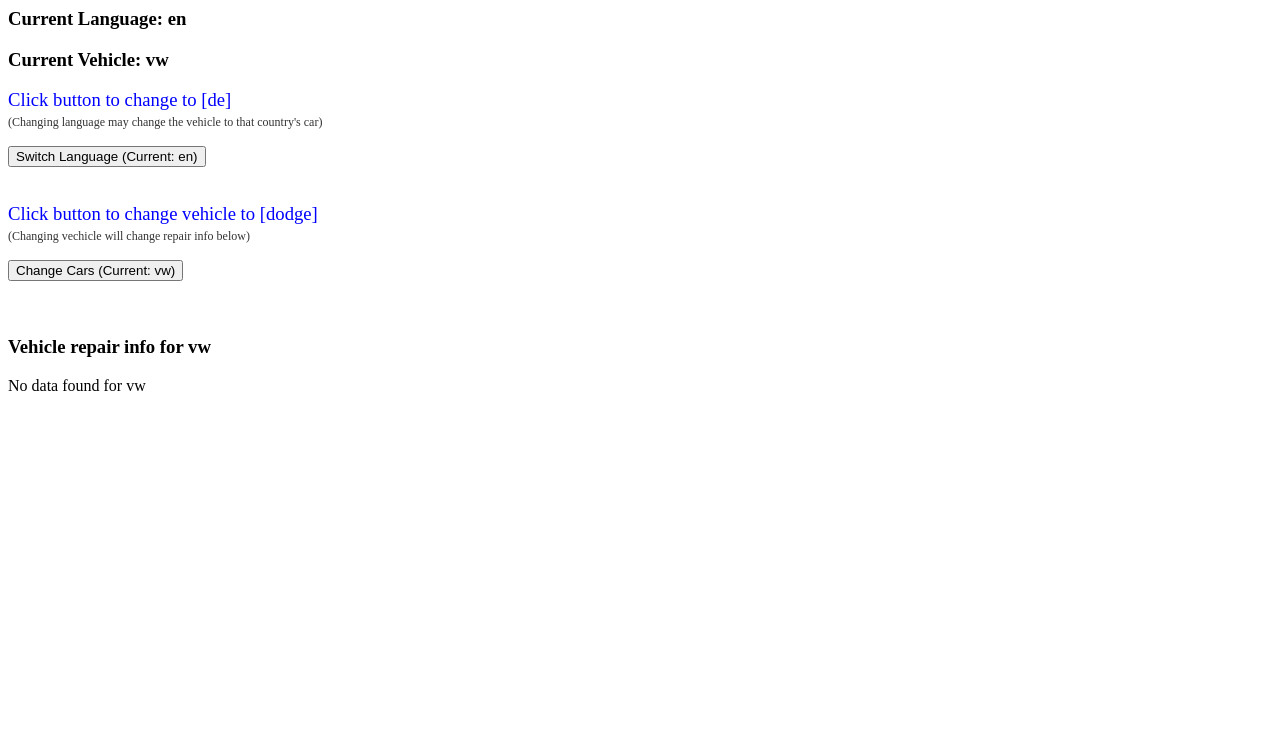
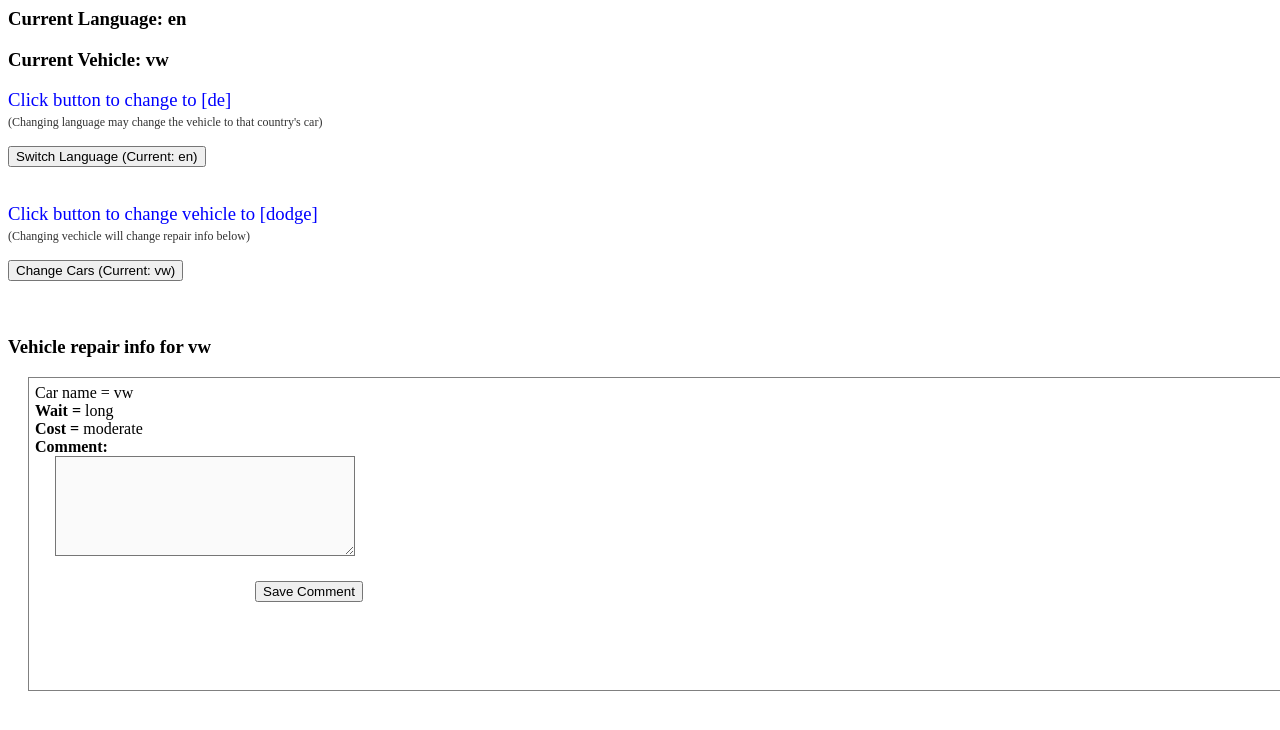
Before and after one commit to markdev101/Providers, a React (Create React App) app: page / in a window 1280 px wide. Shown: the top 730 px of the page. Built offline with nearby package versions, Linux system fonts and the light colour scheme.

Commit message:
6 files modified, 1 deleted

```diff
--- a/App.tsx
+++ b/App.tsx
@@ -1,26 +1,45 @@
 import * as React from 'react';
 import { useState } from 'react';
-// import { ReactDOM } from 'react-dom';
 
 import LanguageContext from './LanguageContext';
 import LanguageSwitcher from './LanguageSwitcher';
 import CarContext from './CarContext';
 import CarChanger from './CarChanger';
-// import RepairContext from './RepairContext';
-import RepairProvider from './RepairProvider';
+import RepairContext from './RepairContext';
 import Repairs from './Repairs';
-import { RepairData } from './RepairContext';
 
 export default function App() {
   const [language, setLanguage] = useState('en');
   const value = { language, setLanguage };
-  const [vehicle, setVehicle] = useState('vw');
-  const cars = { vehicle, setVehicle };
-  const [info, setInfo] = useState({});
+
+  // ----------------------------------------------
+  // The car context has a simple string value
+  const [car, setCar] = useState('vw');
+  const cars = { car, setCar };
+  // ----------------------------------------------
+  // The repairs context has an object that is stored stringified
+  const data = {
+    vehicles: {
+      vw: {
+        wait: 'long',
+        cost: 'moderate',
+        comment: '',
+      },
+      dodge: {
+        wait: 'short',
+        cost: 'high',
+        comment: '',
+      },
+    },
+  };
+  const stData = JSON.stringify(data);
+  // initialize context data
+  const [info, setInfo] = useState(stData);
   const repairInfo = { info, setInfo };
+  // ----------------------------------------------
 
   const lang = language === 'en' ? 'de' : 'en';
-  const v = vehicle === 'vw' ? 'dodge' : 'vw';
+  const v = car === 'vw' ? 'dodge' : 'vw';
 
   const divStyle = {
     fontSize: '14pt',
@@ -33,32 +52,19 @@
     marginTop: '-12px',
     marginBottom: '16px',
   };
-
-  const vehicleData: RepairData = {
-    vehicles: {
-      vw: {
-        wait: 'long',
-        cost: 'moderate',
-        comment: '',
-      },
-      dodge: {
-        wait: 'short',
-        cost: 'high',
-        comment: '',
-      },
-    },
-    setVehicles: ({}) => void {},
-  } as RepairData;
+  // React.useEffect(() => {
+  //   setVehicles(vehicleData.vehicles);
+  // }, []);
 
   return (
     <LanguageContext.Provider value={value}>
       <CarContext.Provider value={cars}>
-        <RepairProvider value={vehicleData}>
+        <RepairContext.Provider value={repairInfo}>
           <h3>
             Current Language: <strong>{language}</strong>
           </h3>
           <h3>
-            Current Vehicle: <strong>{vehicle}</strong>
+            Current Vehicle: <strong>{cars.car}</strong>
           </h3>
           <div style={divStyle}>Click button to change to [{lang}]</div>
           <div style={divStyle2}>
@@ -78,9 +84,9 @@
           </div>
           <br></br>
           <br></br>
-          <h3>Vehicle repair info for {vehicle}</h3>
+          <h3>Vehicle repair info for {cars.car}</h3>
           <Repairs />
-        </RepairProvider>
+        </RepairContext.Provider>
       </CarContext.Provider>
     </LanguageContext.Provider>
   );
--- a/CarChanger.tsx
+++ b/CarChanger.tsx
@@ -4,16 +4,14 @@
 import CarContext from './CarContext';
 
 const CarChanger = () => {
-  const { vehicle, setVehicle } = useContext(CarContext);
+  const { car, setCar } = useContext(CarContext);
 
   const clickHandler = () => {
-    const newcar = vehicle === 'vw' ? 'dodge' : 'vw';
-    setVehicle(newcar);
+    const newcar = car === 'vw' ? 'dodge' : 'vw';
+    setCar(newcar);
   };
   return (
-    <button onClick={() => clickHandler()}>
-      Change Cars (Current: {vehicle})
-    </button>
+    <button onClick={() => clickHandler()}>Change Cars (Current: {car})</button>
   );
 };
 
--- a/CarContext.tsx
+++ b/CarContext.tsx
@@ -1,8 +1,8 @@
 import * as React from 'react';
 
 const CarContext = React.createContext({
-  vehicle: 'vw',
-  setVehicle: () => {},
+  car: 'vw',
+  setCar: () => {},
 });
 
 export default CarContext;
--- a/LanguageSwitcher.tsx
+++ b/LanguageSwitcher.tsx
@@ -6,15 +6,15 @@
 
 const LanguageSwitcher = () => {
   const { language, setLanguage } = useContext(LanguageContext);
-  const { vehicle, setVehicle } = useContext(CarContext);
+  const { car, setCar } = useContext(CarContext);
 
   const clickHandler = () => {
     const newLang = language === 'en' ? 'de' : 'en';
     setLanguage(newLang);
     // When the language changes, this component updates the vechicle context
     // to match the locale
-    if (newLang === 'en' && vehicle !== 'dodge') setVehicle('dodge');
-    else if (newLang === 'de' && vehicle !== 'vw') setVehicle('vw');
+    if (newLang === 'en' && car !== 'dodge') setCar('dodge');
+    else if (newLang === 'de' && car !== 'vw') setCar('vw');
   };
   return (
     <button onClick={() => clickHandler()}>
--- a/RepairContext.tsx
+++ b/RepairContext.tsx
@@ -1,31 +1,8 @@
 import * as React from 'react';
 
-export interface RepairData {
-  vehicles: {};
-  setVehicles: (data: {}) => void;
-}
-
-const defaultData: RepairData = {
-  vehicles: {
-    vw: {
-      wait: 'long',
-      cost: 'moderate',
-      comment: '',
-    },
-    dodge: {
-      wait: 'short',
-      cost: 'high',
-      comment: '',
-    },
-  },
-  setVehicles: ({}) => void {},
-} as RepairData;
-
-// const RepairContext = React.createContext<RepairData>(defaultData);
-const RepairContext =
-  React.createContext<{
-    vehicles: {};
-    setVehicles: React.Dispatch<React.SetStateAction<{}>>;
-  }>(defaultData);
+const RepairContext = React.createContext({
+  info: null,
+  setInfo: () => {},
+});
 
 export default RepairContext;
--- a/RepairProvider.tsx
+++ /dev/null
@@ -1,14 +0,0 @@
-import * as React from 'react';
-import RepairContext from './RepairContext';
-
-const RepairProvider = ({ children }: Props) => {
-  const [vehicles, setVehicles] = React.useState<{}>({});
-
-  return (
-    <RepairContext.Provider value={{ vehicles, setVehicles }}>
-      {children}
-    </RepairContext.Provider>
-  );
-};
-
-export default RepairProvider;
--- a/Repairs.tsx
+++ b/Repairs.tsx
@@ -4,13 +4,26 @@
 import * as React from 'react';
 
 const Repairs = () => {
-  const car: any = useContext(CarContext);
-  const { vehicles, setVehicles } = useContext(RepairContext);
+  const carCtx: any = useContext(CarContext);
+  const repairCtx = useContext(RepairContext);
+  let info: any;
+  let textareaId = 'carDetails-' + new Date().getMilliseconds();
 
-  console.log('REPAIRS: ', vehicles, setVehicles);
-
+  console.log('REPAIRS CONTEXT:', repairCtx);
   const handleSaveComment = () => {
     console.log('Save Comment Clicked');
+    let textElem: any = document.getElementById(textareaId);
+    if (textElem) {
+      let txt = textElem.value;
+
+      if (info && info.vehicles[carCtx.car]) {
+        let data = { vehicles: { ...info.vehicles } };
+        data.vehicles[carCtx.car].comment = txt;
+        let s = JSON.stringify(data);
+
+        repairCtx.setInfo(s);
+      }
+    }
   };
 
   const divStyle = {
@@ -36,26 +49,46 @@
     left: '-80px',
   };
 
-  console.log('Car = ' + car.vehicle);
-  const details: any = vehicles[car.vehicle];
+  console.log('Car = ' + carCtx.car);
+  if (repairCtx) {
+    console.log(' STATS: ', repairCtx);
+
+    if (repairCtx.info) {
+      info = JSON.parse(repairCtx.info);
+      if (info && info.vehicles) {
+        const details = info.vehicles[carCtx.car];
         if (details) {
-    console.log(' STATS: ', details);
-
+          console.log('car=' + carCtx.car + '  comment=' + details.comment);
           return (
             <div style={divStyle}>
-        <p>Car name = {car.vehicle}</p>
-        <p> Wait = {details.wait} </p>
-        <p> Cost = {details.cost} </p>
-        <p> Comment: </p>
-        <textarea style={commentStyle}>{details.comment}</textarea>
+              <div>Car name = {carCtx.car}</div>
+              <div>
+                <strong> Wait = </strong> {details.wait}
+              </div>
+              <div>
+                <strong> Cost = </strong>
+                {details.cost}
+              </div>
+              <div>
+                <strong> Comment: </strong>
+              </div>
+              <textarea id={textareaId} style={commentStyle}>
+                {details.comment}
+              </textarea>
               <button style={buttonStyle} onClick={() => handleSaveComment()}>
                 Save Comment
               </button>
             </div>
           );
+        }
       } else {
-    console.log('REPAIRS: ', vehicles, setVehicles, RepairContext.Provider);
-    return <div>No data found for {car.vehicle}</div>;
+        return <div>invalid vehicle data in RepairConext</div>;
+      }
+    } else {
+      return <div>details missing stuff</div>;
+    }
+  } else {
+    return <div>No data found for {carCtx.car}</div>;
   }
 };
 
```
Lines whose indentation alone changed are shown as unchanged.
